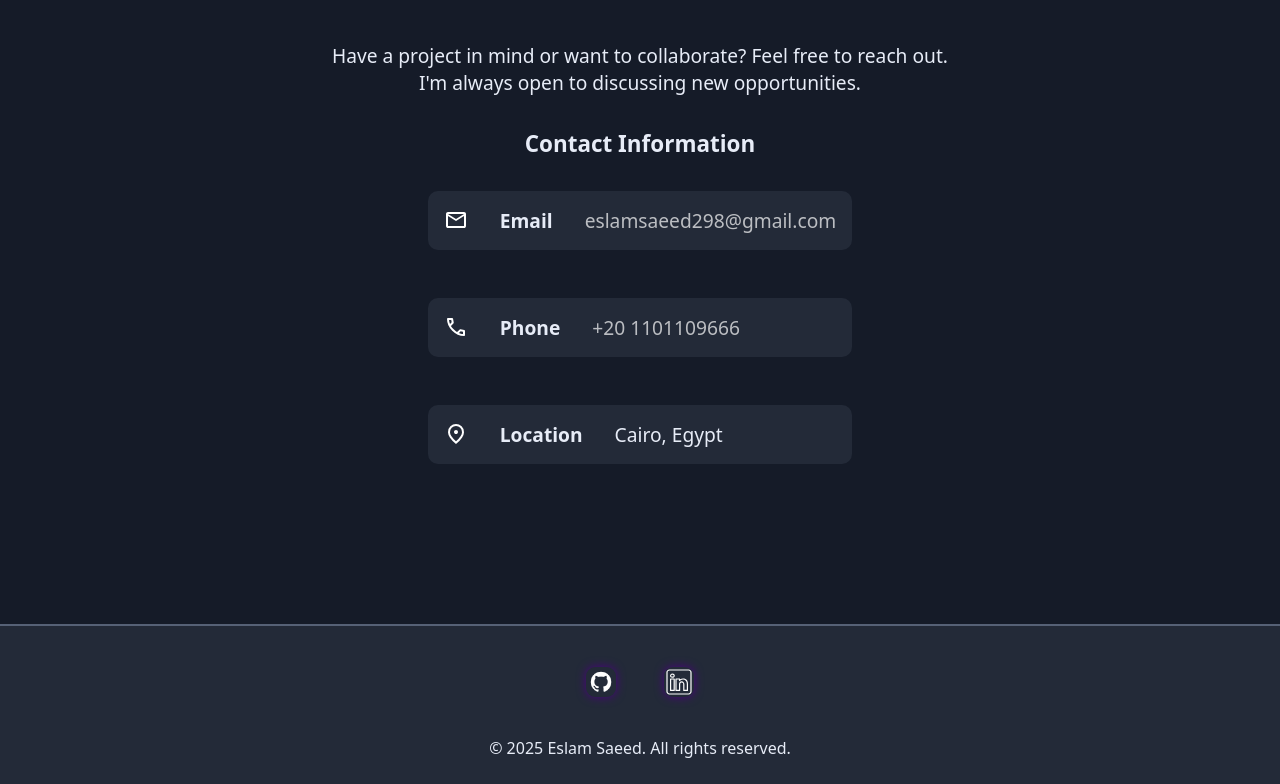
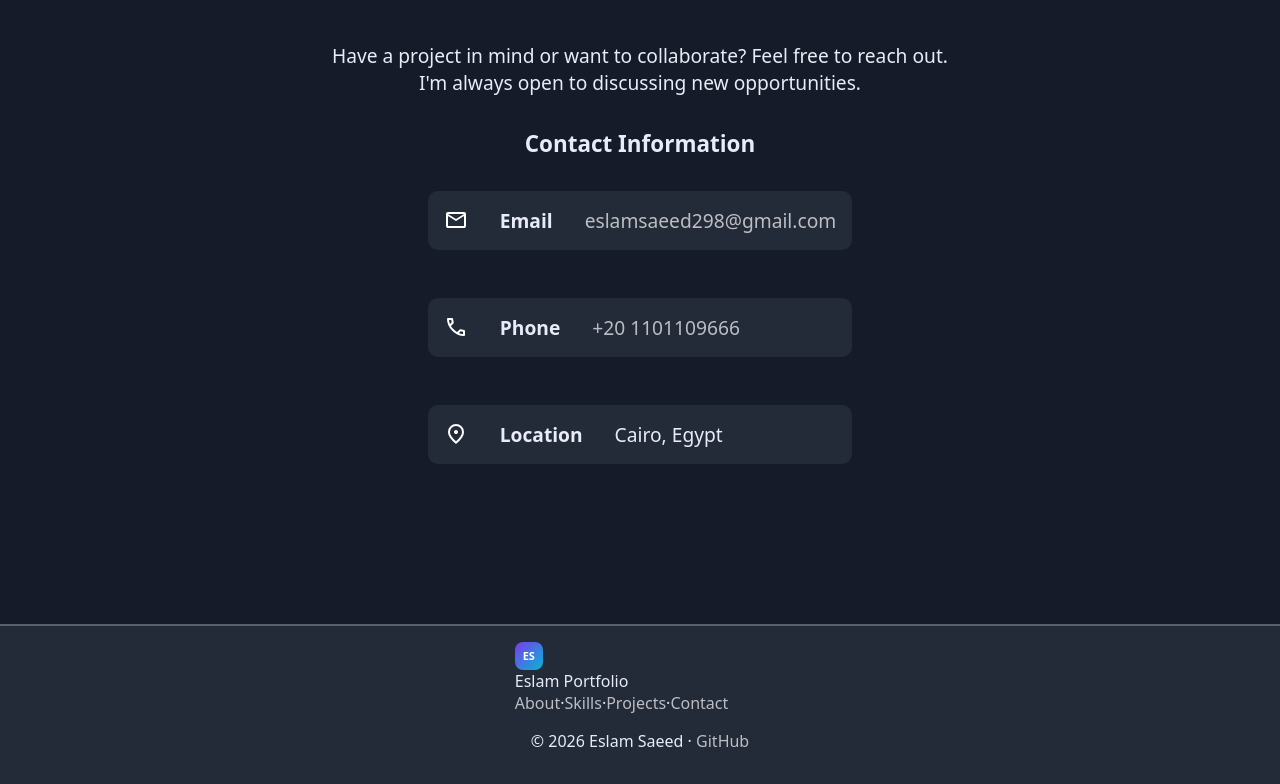
Before and after one commit to Eslamsaeed880/Portfolio, a React (Vite) app: page / in a window 1280 px wide. Shown: the part 1969-2753 px from the top of the page. Built offline with nearby package versions, Linux system fonts and the light colour scheme.

Commit message:
Refactor Footer component to enhance layout and navigation links

```diff
--- a/src/components/Footer.jsx
+++ b/src/components/Footer.jsx
@@ -1,14 +1,43 @@
 import React from 'react';
-import LINKEDIN_ICON from '../../public/linkedin-icon.svg';
-import GITHUB_ICON from '../../public/github-icon.png';
-import SocialMediaIcons from './SocialMediaIcons';
+
+const navLinks = [
+  { label: 'About',    href: '#about' },
+  { label: 'Skills',   href: '#skills' },
+  { label: 'Projects', href: '#projects' },
+  { label: 'Contact',  href: '#contact' },
+];
 
 export default function Footer() {
+  return (
+    <footer className="footer with-sidebar">
+      <div className="footer-inner">
+        {/* Logo */}
+        <div className="footer-logo">
+          <div style={{
+            width: 28, height: 28, borderRadius: 8, flexShrink: 0,
+            background: 'linear-gradient(135deg, #7C3AED, #06B6D4)',
+            display: 'flex', alignItems: 'center', justifyContent: 'center',
+            fontWeight: 800, fontSize: 11, color: '#fff',
+          }}>ES</div>
+          <span className="footer-brand">Eslam<span> Portfolio</span></span>
+        </div>
 
-    return (
-        <footer>
-            <SocialMediaIcons />
-            <p>© 2025 Eslam Saeed. All rights reserved.</p>
-        </footer>
-    );
+        {/* Nav links */}
+        <nav className="footer-nav" aria-label="Footer navigation">
+          {navLinks.map((item, i) => (
+            <React.Fragment key={item.label}>
+              <a href={item.href} className="footer-nav-link">{item.label}</a>
+              {i < navLinks.length - 1 && <span className="footer-sep">·</span>}
+            </React.Fragment>
+          ))}
+        </nav>
+
+        {/* Copyright */}
+        <p className="footer-copy">
+          © {new Date().getFullYear()} Eslam Saeed ·{' '}
+          <a href="https://github.com/Eslamsaeed880" target="_blank" rel="noreferrer">GitHub</a>
+        </p>
+      </div>
+    </footer>
+  );
 }
```
